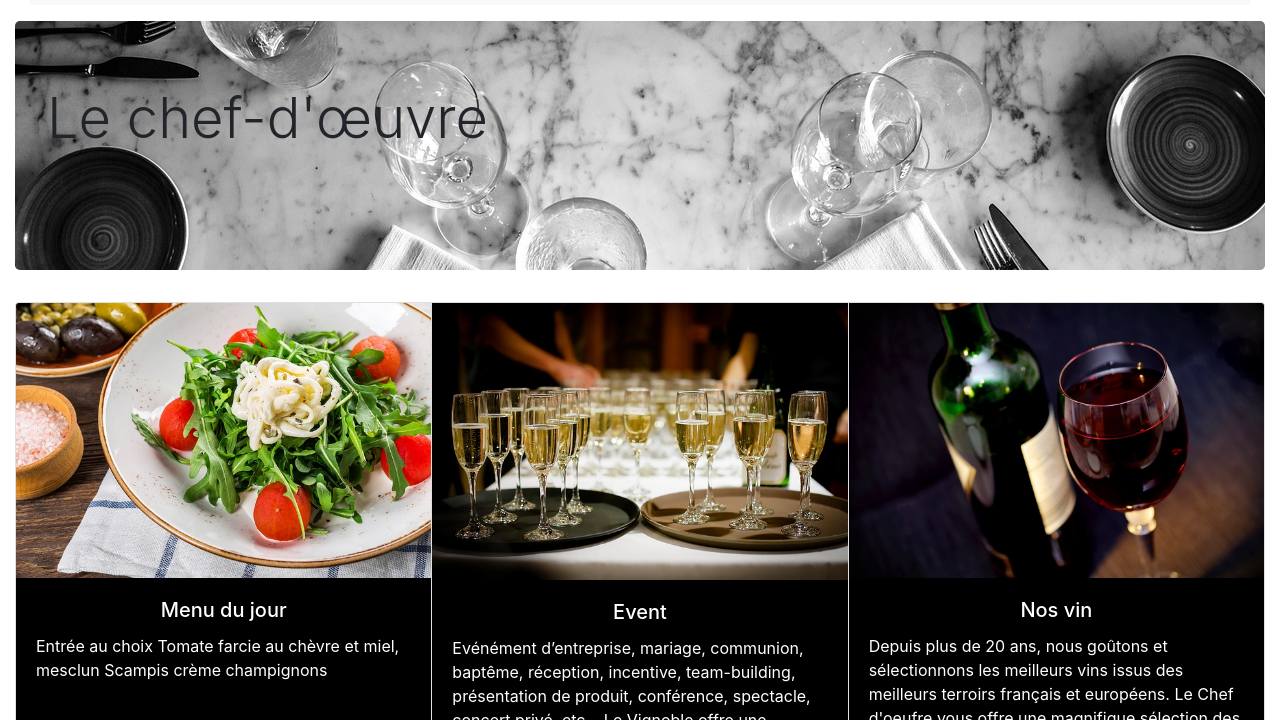
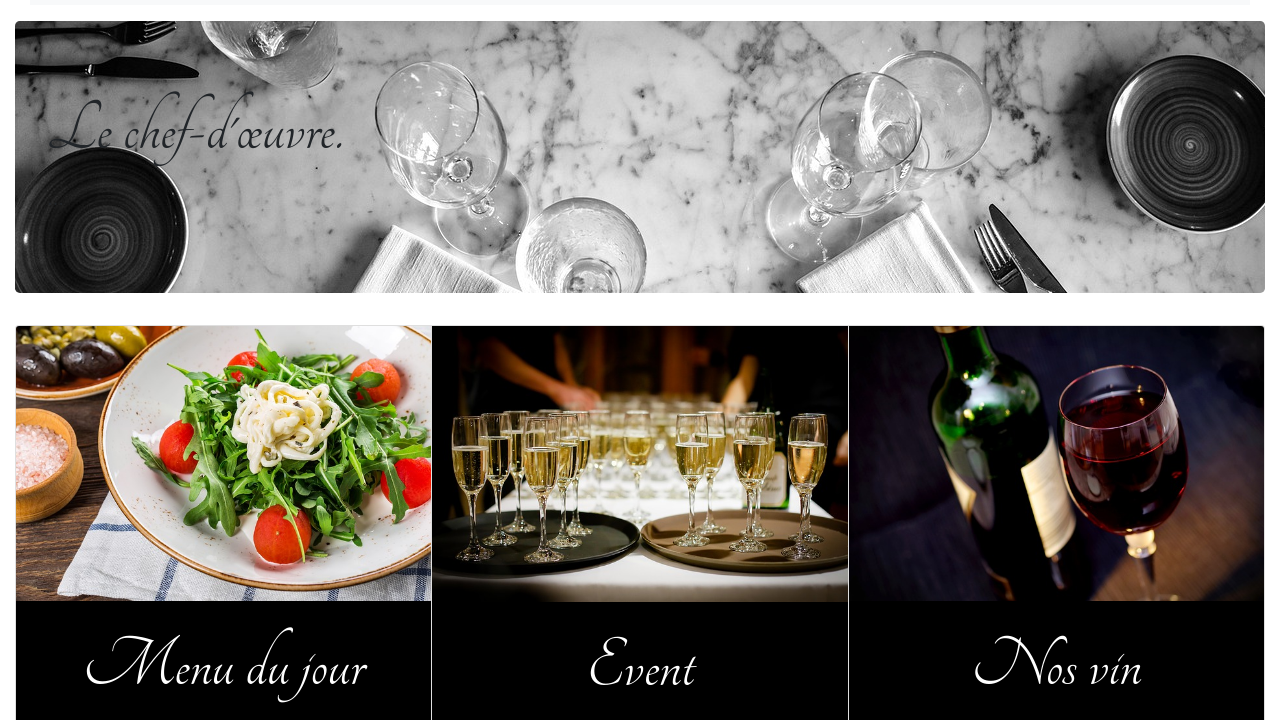
Before and after one commit to bleaz01/-restaurant-css-framework, a plain HTML site: page index.html in a window 1280 px wide. Shown: the part 61-781 px from the top of the page. Drawn offline with nearby package versions, Linux system fonts and the light colour scheme.

Commit message:
add new font-family

```diff
--- a/assets/css/style.css
+++ b/assets/css/style.css
@@ -4,7 +4,8 @@
 	object-fit: cover;
 }
 .carousel-caption > h1{
-	font-size:50px;
+	font-size:70px;
+	font-family: Tangerine,cursive;
 }
 ul{
 	text-align:left;
@@ -22,3 +23,9 @@ body{
 	background-color: black;
 	color: white;
 	}
+
+
+#text, .card-title{
+	font-family:Tangerine, cover;
+	font-size: 75px;
+}
--- a/index.html
+++ b/index.html
@@ -7,6 +7,8 @@
 
     <!-- Bootstrap CSS -->
     <link rel="stylesheet" href="https://stackpath.bootstrapcdn.com/bootstrap/4.3.1/css/bootstrap.min.css" integrity="sha384-ggOyR0iXCbMQv3Xipma34MD+dH/1fQ784/j6cY/iJTQUOhcWr7x9JvoRxT2MZw1T" crossorigin="anonymous">
+	<link href="https://fonts.googleapis.com/css?family=Tangerine&display=swap" rel="stylesheet">
+	<link href="https://fonts.googleapis.com/css?family=Tangerine&display=swap" rel="stylesheet">
 	<link rel="stylesheet" href="assets/css/style.css">
     <title>Le chef-d'œuvre</title>
   </head>
@@ -45,7 +47,7 @@
 	<main id="main" class="container-fluid">
         <section class="row">
 			<div class="jumbotron col-12 col-sm-12 col-lg-12"style="background-image: url(assets/img/background.jpg)">
-				<h1 id="text" class="display-4">Le chef-d'œuvre</h1>
+				<h1 id="text" class="display-4"><strong>Le chef-d'œuvre.</strong></h1>
                 <p class="lead">
 				    ...
 				</p>
@@ -56,15 +58,15 @@
             <div class="card-body bg-black">
                 <h5 class="card-title text-center">Menu du jour</h5>
                 <p class="card-text">
-					Entrée au choix
+					Entrée au choix<br/>
 					Tomate farcie au chèvre et miel, mesclun
 					Scampis crème champignons
 					<hr/>
-					Plat au choix
+					Plat au choix<br/>
 					Tartare de saumon, mayonaise citronnée aux herbes
 					Mignons de porc à la Blackwell, pommes croquettes
 					<hr/>
-					Dessert
+					Dessert<br/>
 					Dessert du jour
 				</p>
                 <p class="card-text"><small class="text-muted">Last updated 3 mins ago</small></p>
```
Also changed, not shown: about.html (+1 -0 lines), contact.html (+8 -2 lines), image.html (+3 -2 lines), menu.html (+1 -0 lines), assets/img/contact.jpg (added).
